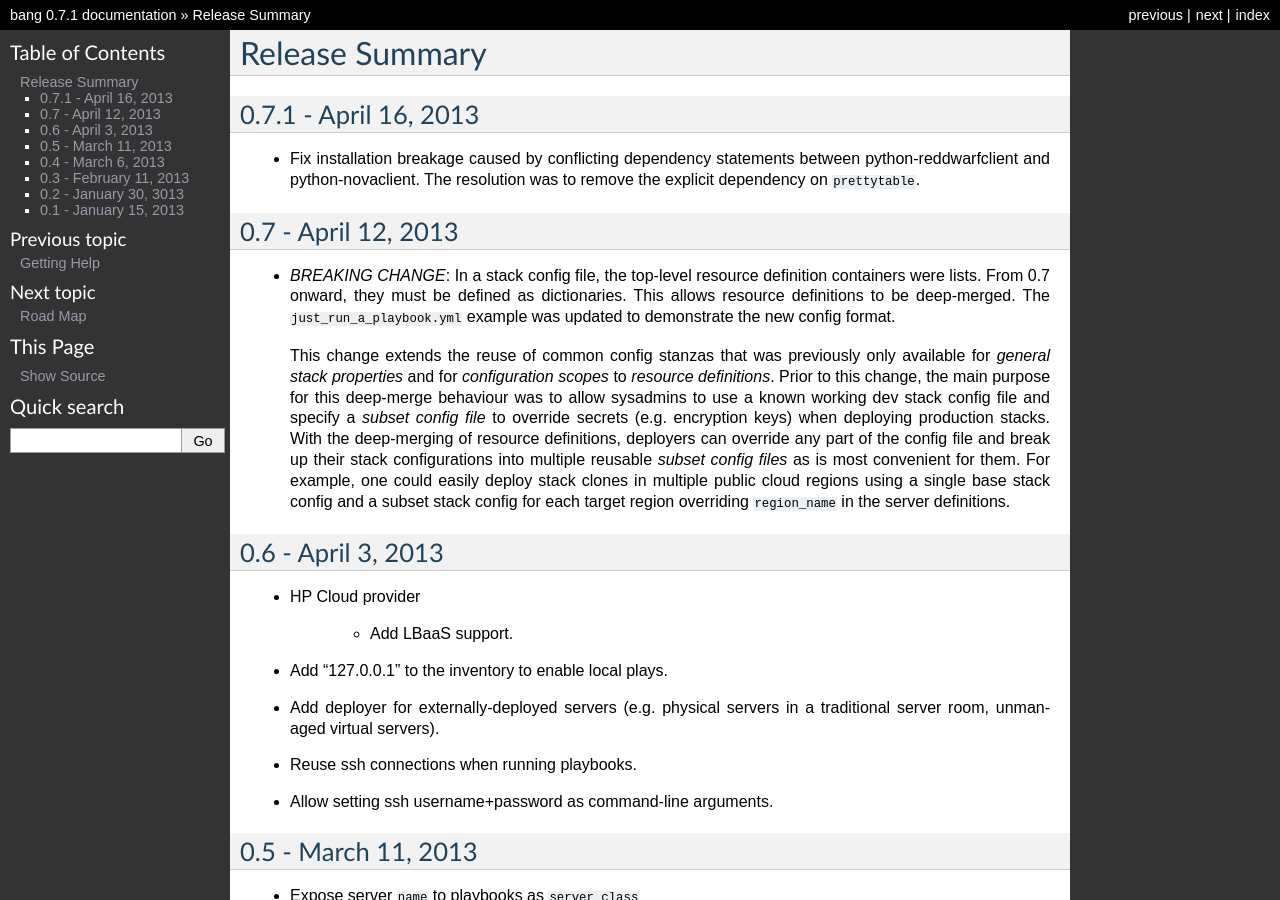
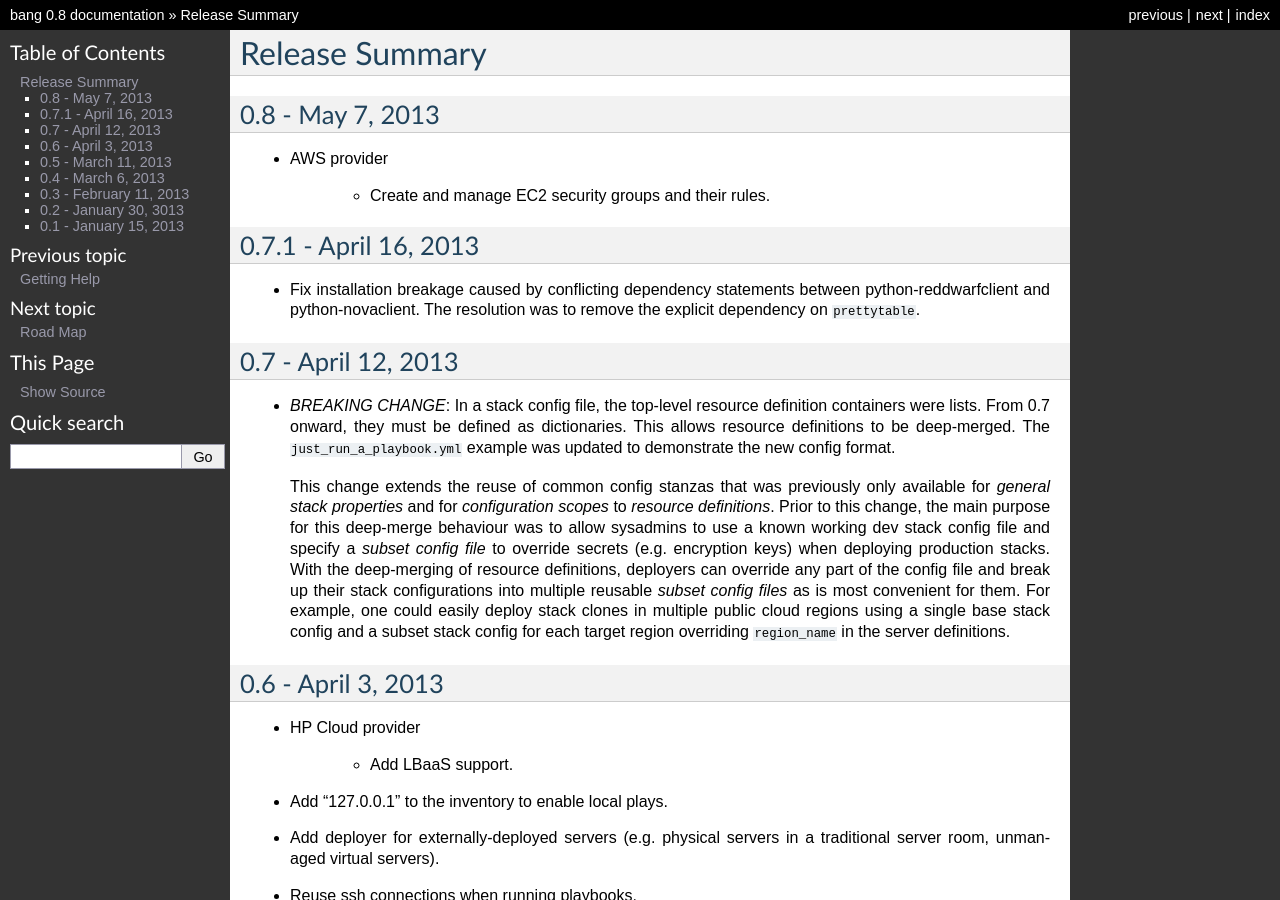
Before and after one commit to fr33jc/bang, a Sphinx documentation site: the page built from doc/releases.txt, in a window 1280 px wide and 900 px high. Built offline with Sphinx 7.4.7, drawn with Linux system fonts in a browser that asks for light colours; some of the changed text lies outside the part shown.

Commit message:
Update version and docs to 0.8

```diff
--- a/bang/version.py
+++ b/bang/version.py
@@ -1 +1 @@
-VERSION = '0.7.1'
+VERSION = '0.8'
--- a/doc/releases.txt
+++ b/doc/releases.txt
@@ -1,6 +1,12 @@
 Release Summary
 ===============
 
+
+0.8 - May 7, 2013
+-----------------
+- AWS provider
+
+    - Create and manage EC2 security groups and their rules.
 
 0.7.1 - April 16, 2013
 ----------------------
--- a/doc/roadmap.txt
+++ b/doc/roadmap.txt
@@ -61,7 +61,7 @@ General Features
 
 Providers
 ---------
-- Add AWS provider.
+- AWS
 
     - Add any deployers that don't really apply to less featureful
       public cloud providers.  E.g. SQS, ELB, SNS, etc...
```
